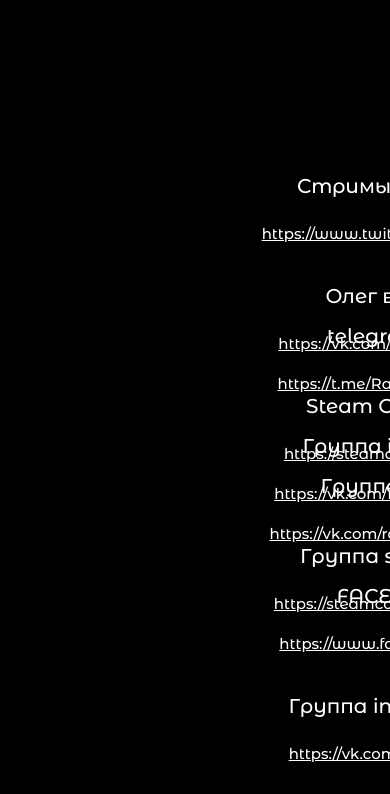
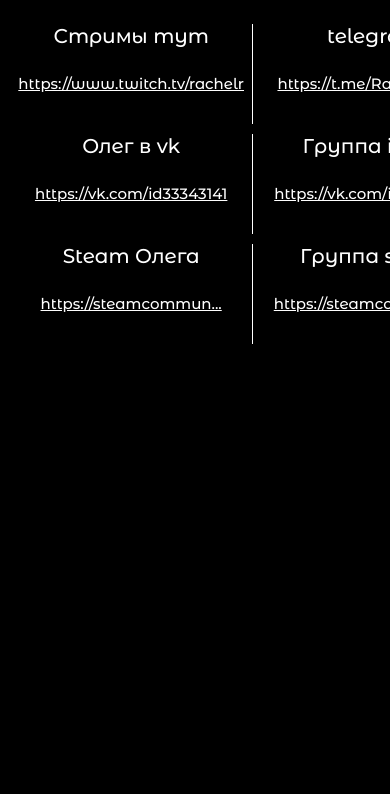
Before and after one commit to Zh-maxim/contacts, a plain HTML site: page index.html in a window 390 px wide. Shown: the part 160-954 px from the top of the page. After the commit the page ends 844 px from the top, so only its background shows below. Drawn offline with Linux system fonts and the light colour scheme.

Commit message:
Update contacts.css

```diff
--- a/contacts.css
+++ b/contacts.css
@@ -360,25 +360,4 @@
     .menuNavElementBurger {
         display: block;
     }
-    .contactsBlocks{
-        display: block;
-        margin: 0 auto;
-        margin-top: 100px;
-
 }
-    .blockOfCont{
-    width: 300px;
-    height: 100%;
-        margin: 0 auto;
-        padding-top: 50px;
-
-}
-}
-@media (min-width: 190px) {
-.metaBlock{
-    width: 80%;
-    }
-    ._mainBlock{
-    width: 180px;
-    }
-}
```
